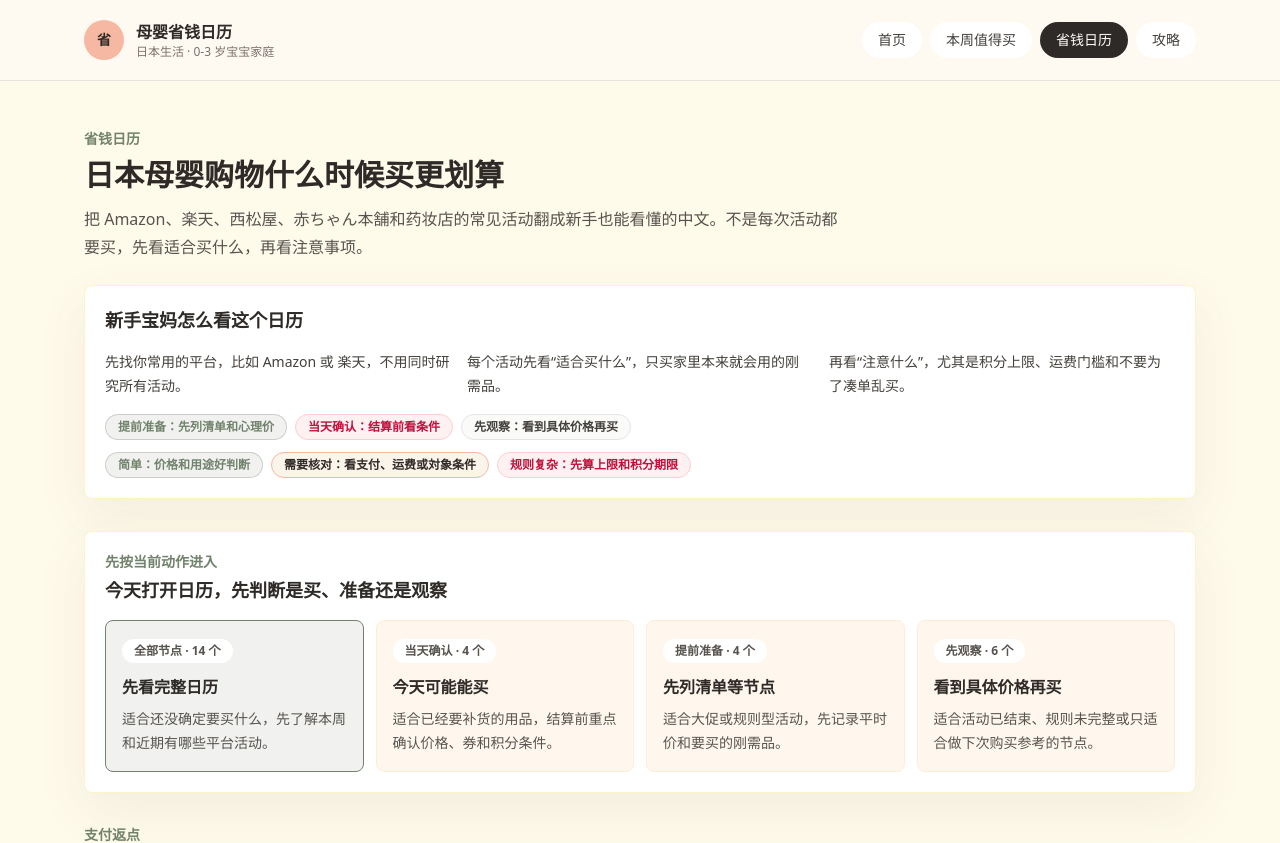
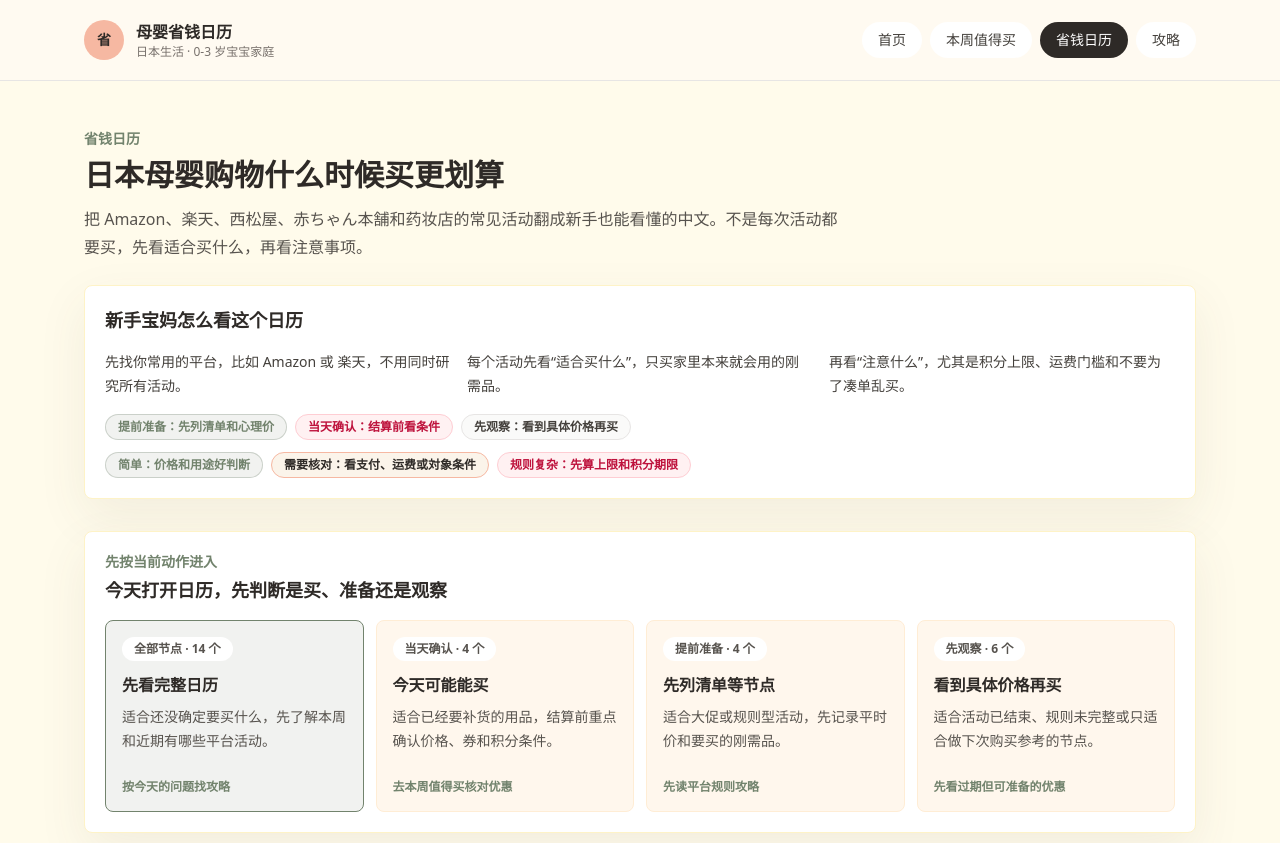
Before and after one commit to fengchuanli/mama-save-jp, a Next.js app: page /calendar in a window 1280 px wide. Shown: the top 843 px of the page. Built offline with nearby package versions, Linux system fonts and the light colour scheme.

Commit message:
优化省钱日历动作筛选移动端体验

```diff
--- a/pages/calendar.tsx
+++ b/pages/calendar.tsx
@@ -261,7 +261,7 @@ export default function Calendar({ events }: CalendarProps) {
                       setSelectedTiming(filter.id);
                       setSelectedStore("全部");
                     }}
-                    className={`w-[78vw] min-w-[17rem] shrink-0 snap-start rounded-lg border p-4 text-left transition sm:w-auto sm:min-w-0 sm:shrink ${
+                    className={`flex min-h-[13rem] w-[78vw] min-w-[17rem] shrink-0 snap-start flex-col rounded-lg border p-4 text-left transition sm:w-auto sm:min-h-[12rem] sm:min-w-0 sm:shrink ${
                       active
                         ? "border-tea bg-tea/10"
                         : "border-orange-100 bg-orange-50 hover:border-peach hover:bg-linen"
@@ -272,6 +272,9 @@ export default function Calendar({ events }: CalendarProps) {
                     </span>
                     <span className="mt-3 block text-base font-semibold text-ink">{filter.title}</span>
                     <span className="mt-2 block text-sm leading-6 text-stone-600">{filter.description}</span>
+                    <span className="mt-auto block pt-4 text-xs font-semibold text-tea">
+                      {filter.nextAction.label.replace("看完后：", "").replace("下一步：", "")}
+                    </span>
                   </button>
                 );
               })}
```
Also changed, not shown: 1 other file (tests, documents, lock files or other folders).
